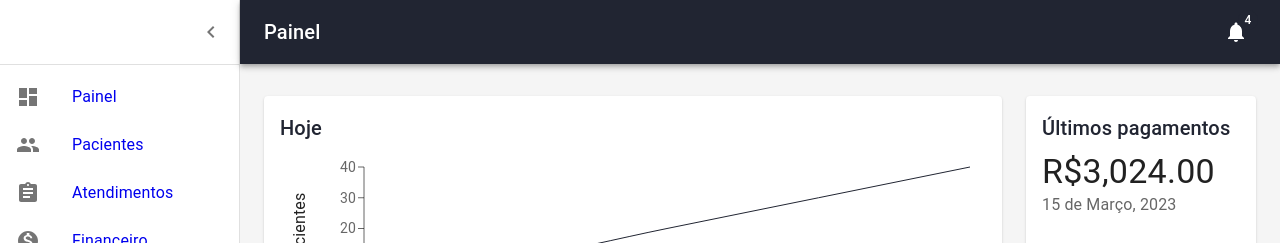
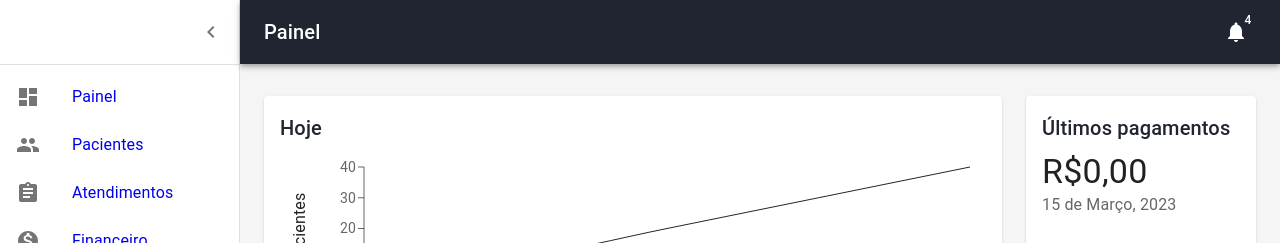
Before and after one commit to raphaelbaere/baereodontologiafrontend, a React (Vite) app: page /home in a window 1280 px wide. Shown: the top 243 px of the page. Built offline with nearby package versions, Linux system fonts and the light colour scheme.

Commit message:
remove last payments

```diff
--- a/src/components/Deposits.jsx
+++ b/src/components/Deposits.jsx
@@ -12,7 +12,7 @@ export default function Deposits() {
     <React.Fragment>
       <Title>Últimos pagamentos</Title>
       <Typography component="p" variant="h4">
-        R$3,024.00
+        R$0,00
       </Typography>
       <Typography color="text.secondary" sx={{ flex: 1 }}>
         15 de Março, 2023
```
